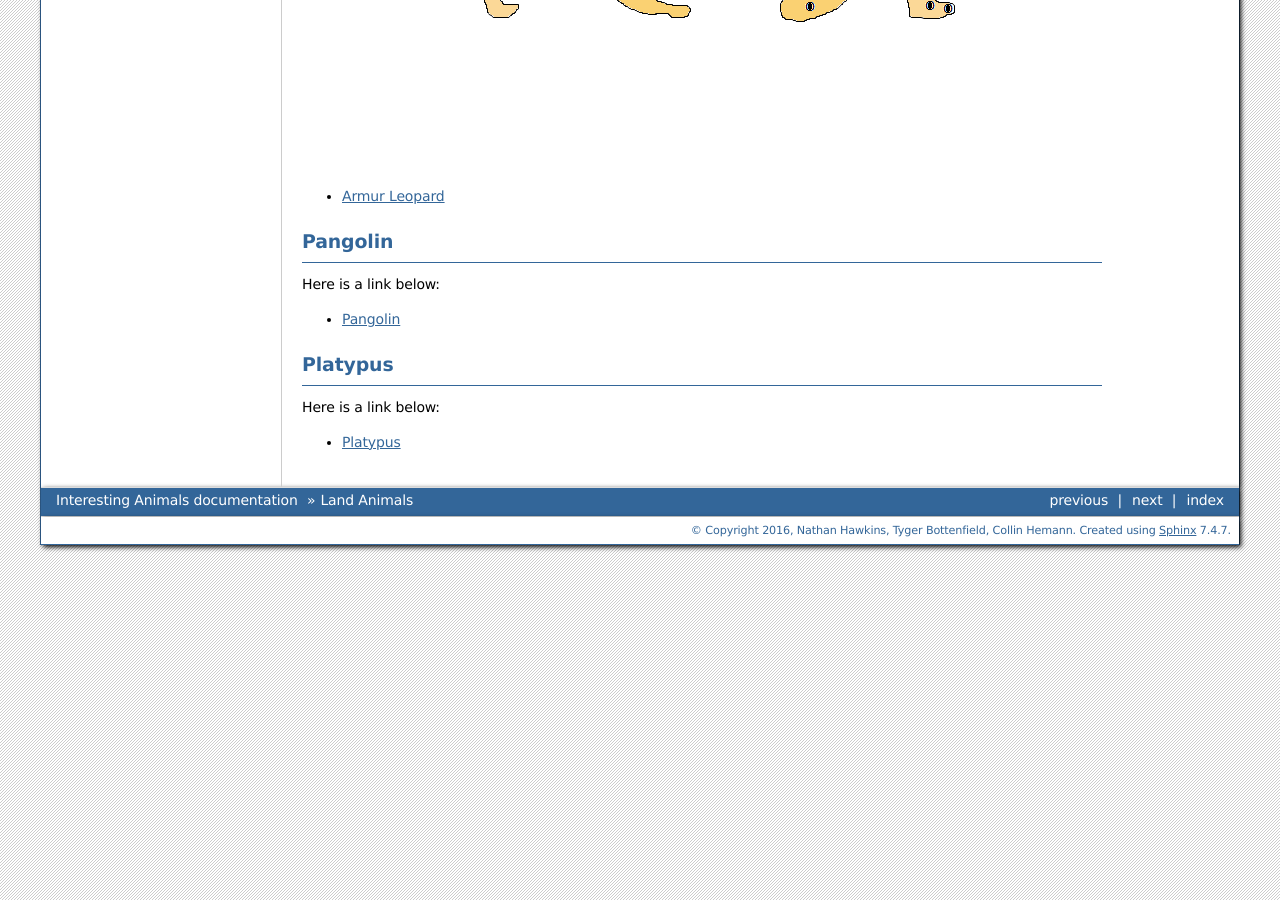
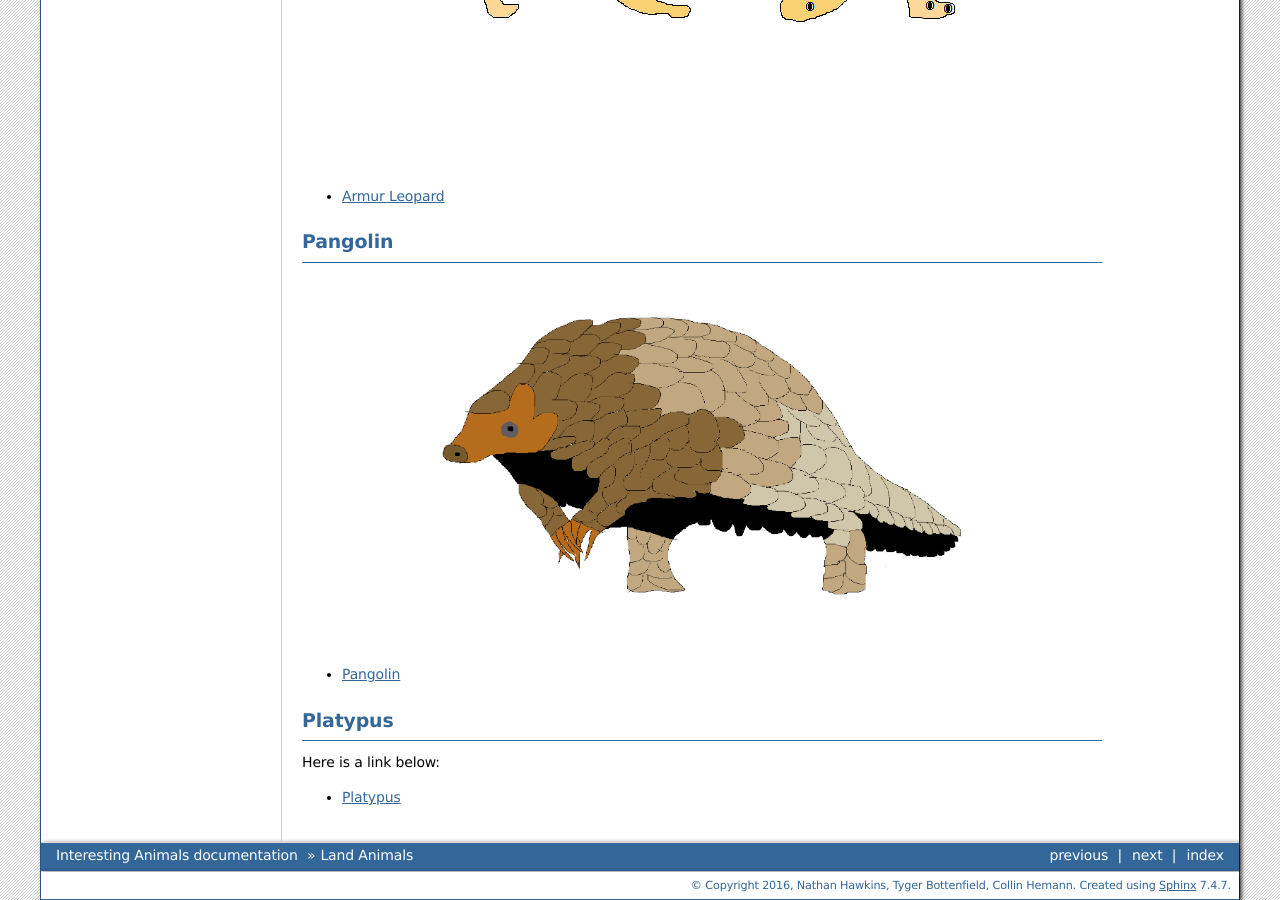
Before and after one commit to tbottenfield/interesting_animals, a Sphinx documentation site: the page built from source/land_animals/land_animals.rst, in a window 1280 px wide and 900 px high, scrolled down 1302 px. Built offline with Sphinx 7.4.7, drawn with Linux system fonts in a browser that asks for light colours.

Commit message:
Added pangolin photo

```diff
--- a/source/land_animals/land_animals.rst
+++ b/source/land_animals/land_animals.rst
@@ -24,7 +24,7 @@
 Pangolin
 --------
 
-Here is a link below:
+.. image:: pangolin/pangolin.png
 
 .. toctree::
    :maxdepth: 1
```
Also changed, not shown: source/land_animals/pangolin/pangolin.png (added).
